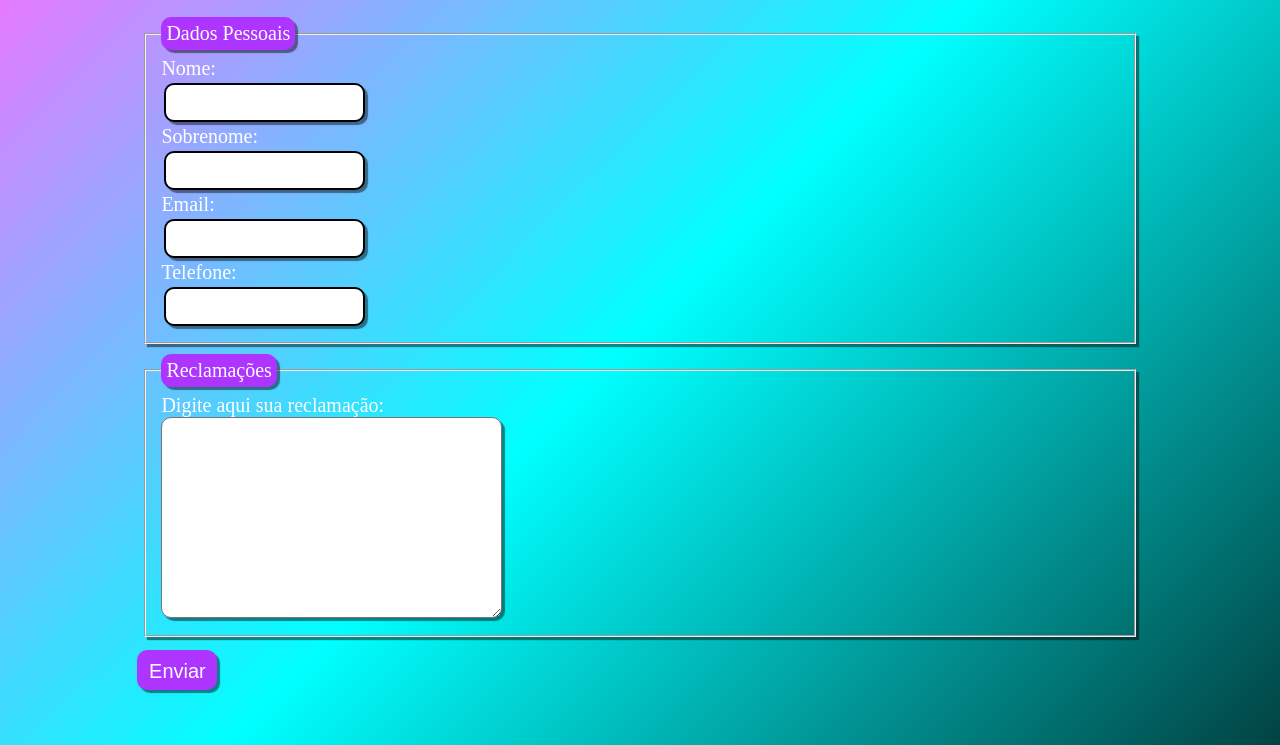
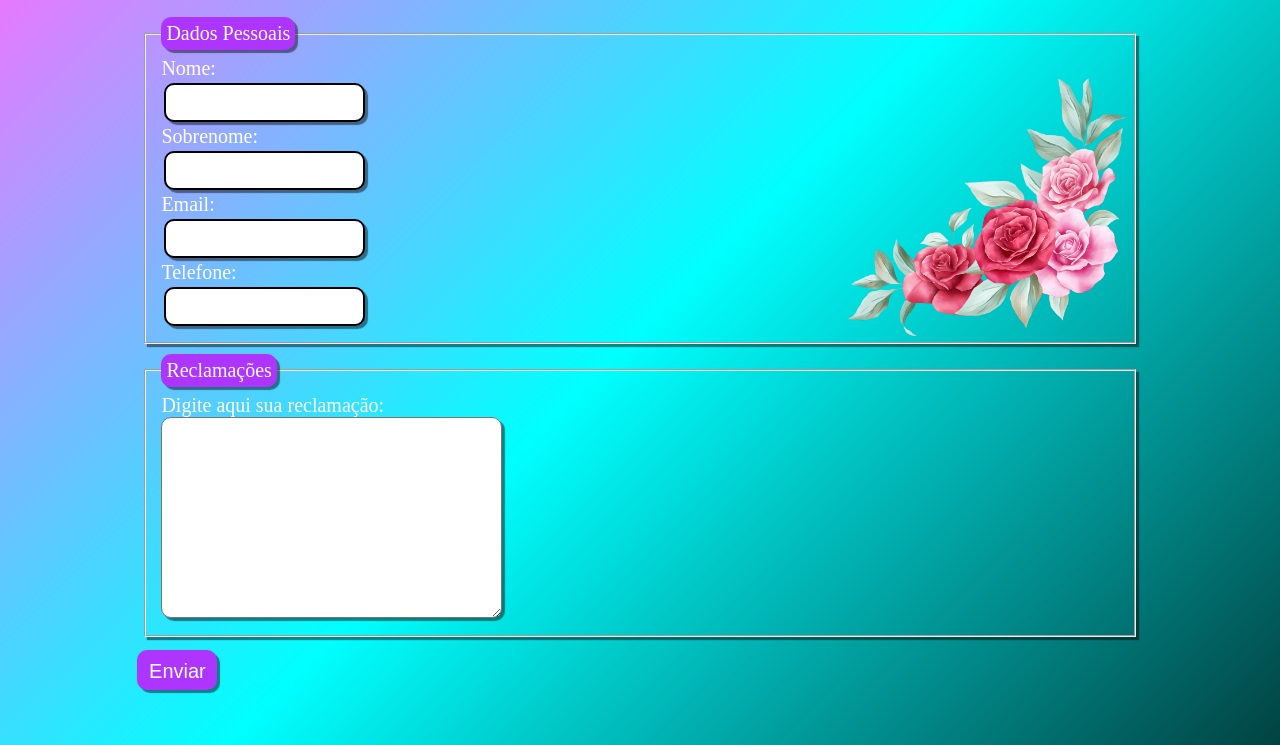
Before and after one commit to Jooj2004/Formulario, a plain HTML site: page index.html in a window 1280 px wide. Shown: the part 83-828 px from the top of the page. Drawn offline with Linux system fonts and the light colour scheme; the site is published under a folder, as on GitHub Pages, so addresses that start at the root find nothing.

Commit message:
adaptações...

```diff
--- a/assets/css/style.css
+++ b/assets/css/style.css
@@ -87,7 +87,7 @@ textarea{
 }
 
 .rosa{
-    background-image: url('/assets/imagens/Rosas.png');
+    background-image: url('../imagens/Rosas.png');
     background-size: cover;
     background-repeat: no-repeat;
     width: 300px;
```
